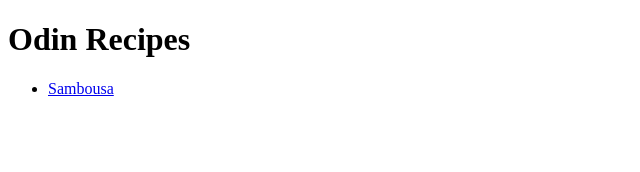
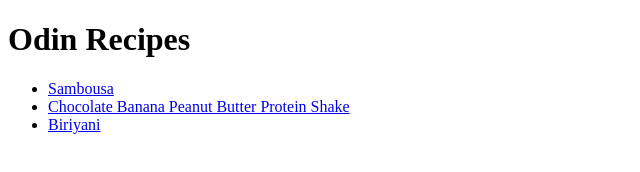
Before and after one commit to sinan-894/odin-recipes, a plain HTML site: page index.html in a window 1280 px wide. Shown: the whole page, without its empty margins (0-640 px from the left). Drawn offline with Linux system fonts and the light colour scheme.

Commit message:
Update the list in index file of all the recipes

```diff
--- a/index.html
+++ b/index.html
@@ -10,6 +10,8 @@
 
     <ul>
         <li><a href="./recipes/sambousa.html" target="_blank">Sambousa</a></li>
+        <li><a href="./recipes/chocolate-banana-peanut-butter-protein-shake.html" target="_blank">Chocolate Banana Peanut Butter Protein Shake</a></li>
+        <li><a href="./recipes/biriyani.html" target="_blank">Biriyani</a></li>
     </ul>
 </body>
 </html>
```
